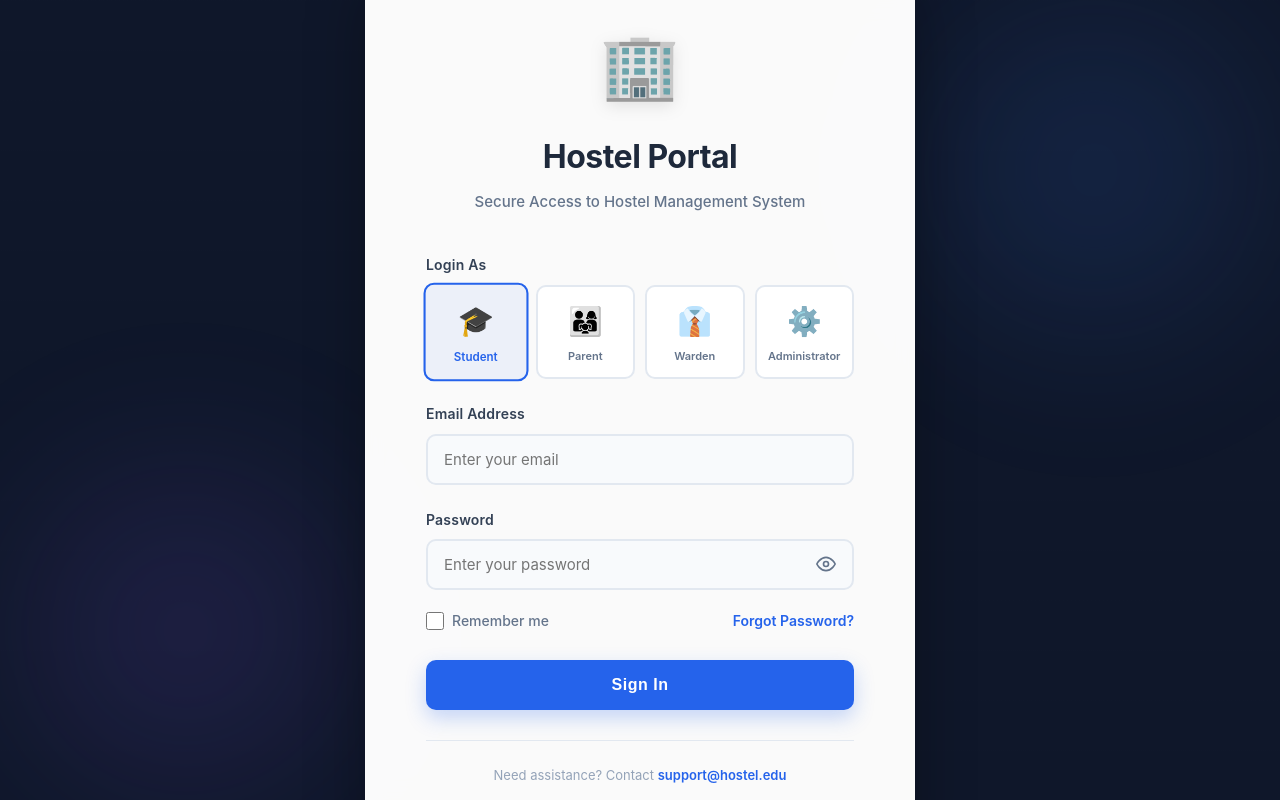
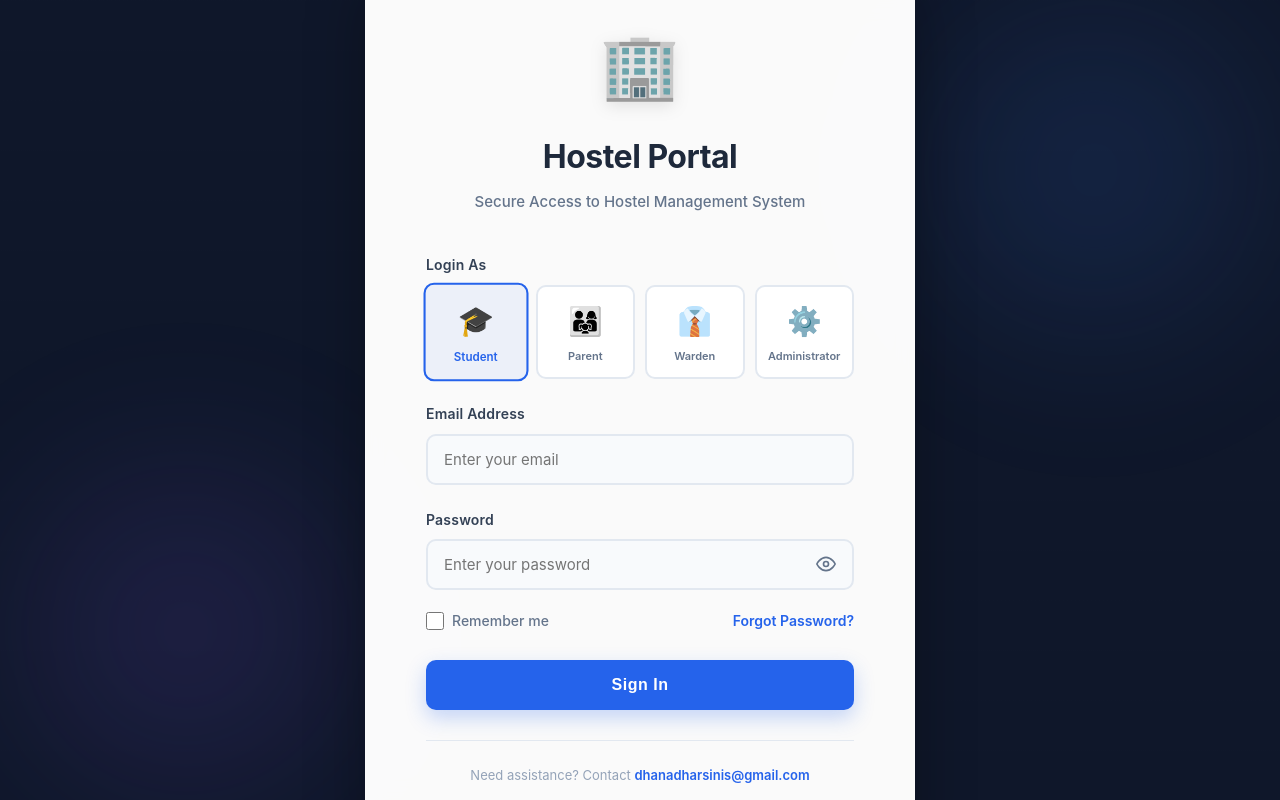
Before and after one commit to dhanadharsini/Digital_PL, a React (Vite) app in the folder frontend/: page /login in a window 1280 px wide. Built offline with nearby package versions, Linux system fonts and the light colour scheme; no server answers.

Commit message:
Login page modified

```diff
--- a/frontend/src/pages/Login.jsx
+++ b/frontend/src/pages/Login.jsx
@@ -614,7 +614,7 @@ const Login = () => {
           textAlign: 'center',
         }}>
           <p style={{ color: '#94a3b8', fontSize: '13px', margin: '0' }}>
-            Need assistance? Contact <span style={{ color: currentRole.color, fontWeight: '600' }}>support@hostel.edu</span>
+            Need assistance? Contact <span style={{ color: currentRole.color, fontWeight: '600' }}>dhanadharsinis@gmail.com</span>
           </p>
         </div>
       </div>
```
